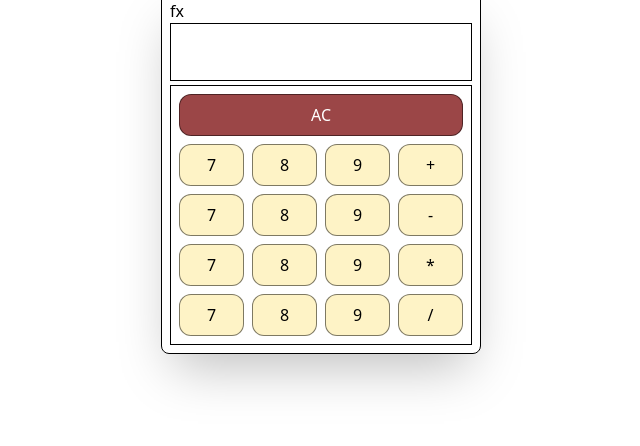
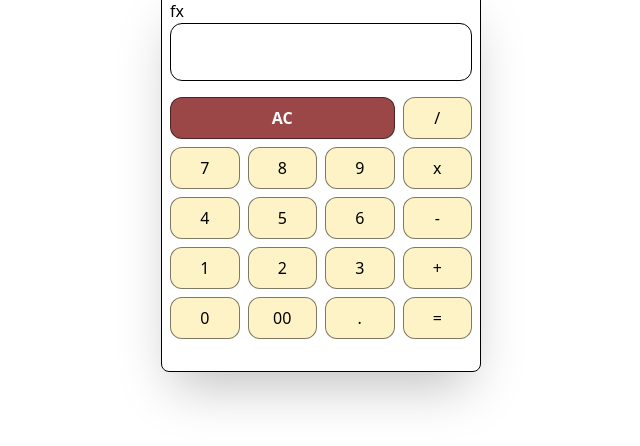
Before and after one commit to Abdallah-BinSaif/Basic_Calculator, a website: page src/index.html in a window 1280 px wide. Shown: the part 58-504 px from the top of the page, without its empty margins (319-959 px from the left). Drawn offline with Linux system fonts and the light colour scheme.

Commit message:
update: all button are created with using js DOM

```diff
--- a/src/index.html
+++ b/src/index.html
@@ -11,37 +11,32 @@
     <div class="border w-xs shadow-2xl rounded-lg p-2">
         <form>
             <label for="screen">fx</label>
-            <input class="border w-full p-4" type="text" id="screen" name="screen"/>
+            <input class="border w-full rounded-xl p-4 text-left" type="text" id="screen" name="screen"/>
         </form>
-        <div class="buttons-container border w-full p-2 mt-1 grid grid-cols-4 gap-2">
-            <section class="clear col-span-4">
-                <button class="border w-full p-2 rounded-xl bg-red-900/80 text-white border-black/50">AC</button>
+        <div class="buttons-container w-full mt-4 grid grid-cols-4 gap-2">
+
+            <!-- Clear -->
+            <section class="clear col-span-3">
+
             </section>
-            <section class="numbers col-span-3">
-                <div class="grid grid-cols-3 gap-2">
-                    <button class="border p-2 rounded-xl bg-amber-100 border-black/50">7</button>
-                    <button class="border p-2 rounded-xl bg-amber-100 border-black/50">8</button>
-                    <button class="border p-2 rounded-xl bg-amber-100 border-black/50">9</button>
-                    <button class="border p-2 rounded-xl bg-amber-100 border-black/50">7</button>
-                    <button class="border p-2 rounded-xl bg-amber-100 border-black/50">8</button>
-                    <button class="border p-2 rounded-xl bg-amber-100 border-black/50">9</button>
-                    <button class="border p-2 rounded-xl bg-amber-100 border-black/50">7</button>
-                    <button class="border p-2 rounded-xl bg-amber-100 border-black/50">8</button>
-                    <button class="border p-2 rounded-xl bg-amber-100 border-black/50">9</button>
-                    <button class="border p-2 rounded-xl bg-amber-100 border-black/50">7</button>
-                    <button class="border p-2 rounded-xl bg-amber-100 border-black/50">8</button>
-                    <button class="border p-2 rounded-xl bg-amber-100 border-black/50">9</button>
+
+            <!-- Operations -->
+            <section class="row-span-5">
+                <div class="grid grid-cols-1 gap-2 operations">
+
                 </div>
             </section>
-            <section class="operations">
-                <div class="grid grid-cols-1 gap-2">
-                    <button class="border p-2 rounded-xl bg-amber-100 border-black/50">+</button>
-                    <button class="border p-2 rounded-xl bg-amber-100 border-black/50">-</button>
-                    <button class="border p-2 rounded-xl bg-amber-100 border-black/50">*</button>
-                    <button class="border p-2 rounded-xl bg-amber-100 border-black/50">/</button>
+
+            <!-- Numbers -->
+            <section class="col-span-3">
+                <div class="grid grid-cols-3 gap-2 numbers">
+
                 </div>
             </section>
+
+
         </div>
     </div>
+    <script src="./index.js"></script>
 </body>
 </html>
--- /dev/null
+++ b/src/index.js
@@ -0,0 +1,24 @@
+const clearSection = document.querySelector(".clear")
+const numbers = document.querySelector(".numbers")
+const operations = document.querySelector(".operations")
+console.log(operations)
+
+function calButton (text,className= [], action){
+    const button = document.createElement("button")
+    button.classList.add("border", "p-2", "rounded-xl","bg-amber-100", "border-black/50", ...className)
+    button.textContent = text
+    button.addEventListener("click", action)
+    return button
+}
+
+clearSection.appendChild(calButton(text="AC", className=["w-full", "bg-red-900/80", "text-white", "font-bold"]))
+
+// numbers
+const numArr = ["7","8","9","4","5","6","1","2","3","0","00","."]
+numArr.map(item=>{
+    numbers.appendChild(calButton(text=`${item}`))
+})
+
+//operation
+const opArr = ["/", "x", "-", "+", "="]
+opArr.map(item=>operations.appendChild(calButton(text=`${item}`)))
```
Also changed, not shown: index.js (deleted), src/output.css.
